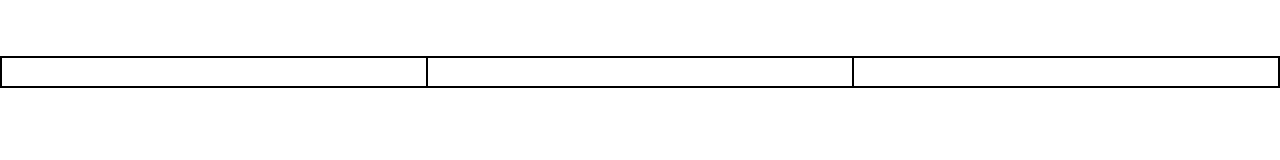
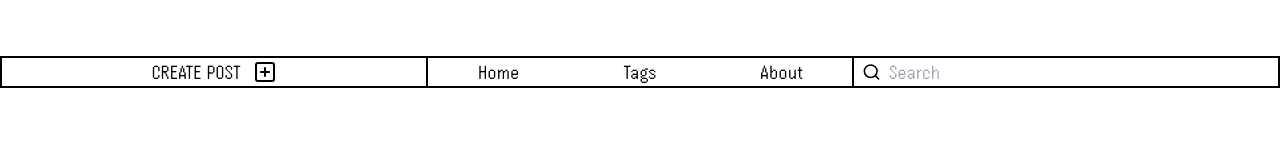
Before and after one commit to prawpash/myBlog-Frontend, a React (Vite) app: page / in a window 1280 px wide. Shown: the top 160 px of the page. Built offline with nearby package versions, Linux system fonts and the light colour scheme.

Commit message:
👔 Update Root Page
Update root page to show navigation more dinamyc

```diff
--- a/src/pages/Root.tsx
+++ b/src/pages/Root.tsx
@@ -1,11 +1,56 @@
+import searchIcon from "@/assets/search.svg"
 import Navbar from "@/components/Navbar";
-import { Outlet } from "react-router-dom";
+import PlusSquareIcon from "@/components/icons/PlusSquareIcon";
+import { Link, Outlet } from "react-router-dom";
+
+const navigations = [
+  {
+    name: "Home",
+    destination: "/home"
+  },
+  {
+    name: "Tags",
+    destination: "/tags"
+  },
+  {
+    name: "About",
+    destination: "/about"
+  },
+
+]
+
+function CreateButton() {
+  return (
+    <Link to={'/admin/post/create'} className="group flex justify-center items-center gap-3 hover:bg-black hover:text-white cursor-pointer">
+      <div>
+        CREATE POST
+      </div>
+
+      <PlusSquareIcon className="group-hover:stroke-white" />
+    </Link>
+  )
+}
+
+function SearchInput() {
+  return (
+    <>
+      <label htmlFor="searchInput">
+        <img src={searchIcon} alt="search icon" className="w-5 h-5" />
+      </label>
+      <input id="searchInput" type="text" placeholder="Search" className="w-full outline-none" />
+    </>
+  )
+}
 
 export default function Root() {
   return (
     <>
-      <Navbar />
-      <main className="max-w-[1080px] mt-52 mx-auto grid grid-cols-4 gap-y-4 place-items-center">
+      <Navbar
+        prefix={<CreateButton />}
+        navigations={navigations}
+        suffix={<SearchInput />}
+      />
+      <main className="max-w-[1080px] mt-52 mx-auto px-1.5">
         <Outlet />
       </main>
     </>
```
